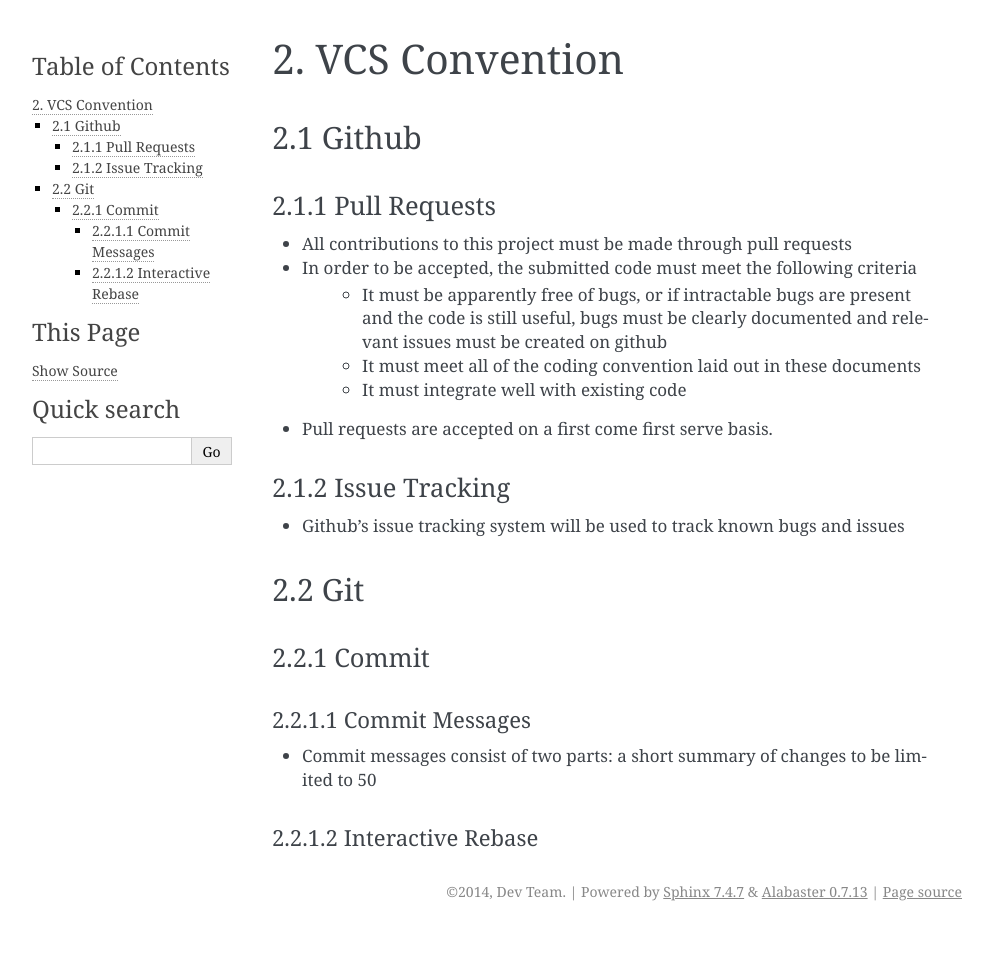
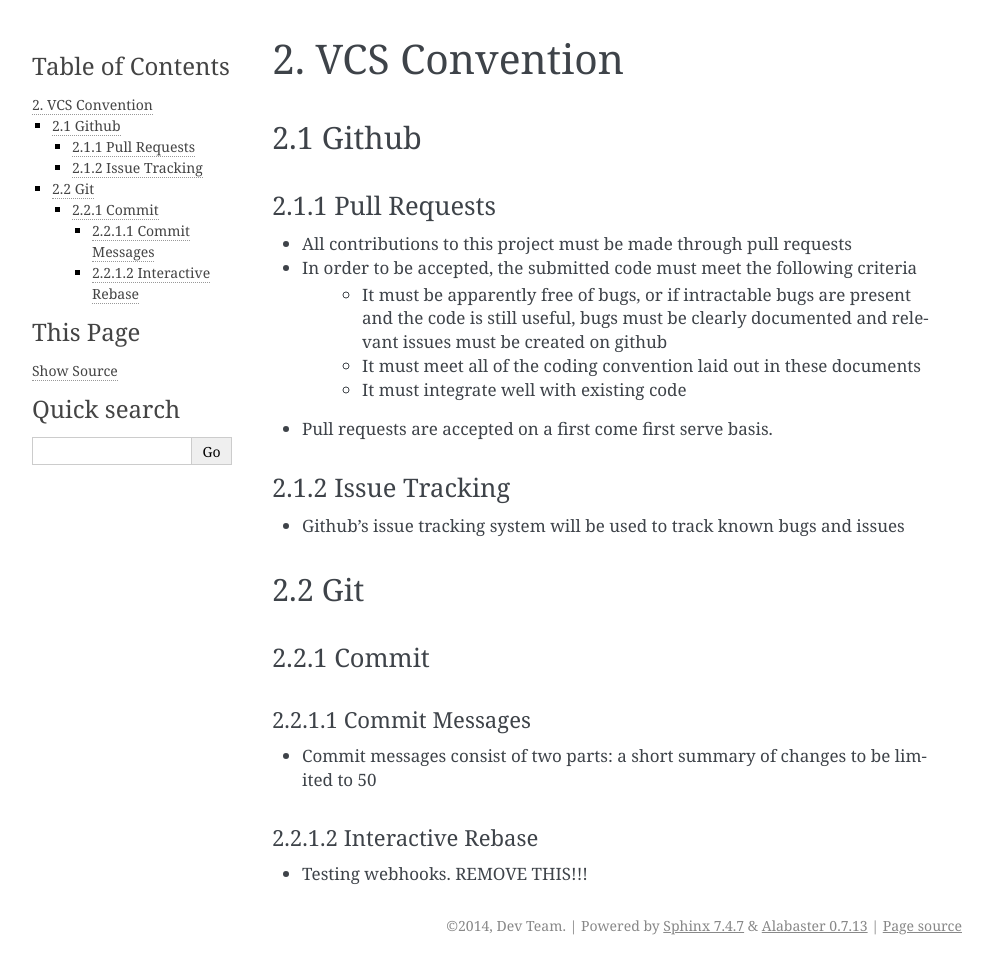
Before and after one commit to AnthonyChiavelli/VisualGitDocs, a Sphinx documentation site: the page built from source/pages/vcs_convention.rst, in a window 1280 px wide. Shown: the whole page, without its empty margins (148-1141 px from the left). Built offline with Sphinx 7.4.7, drawn with Linux system fonts in a browser that asks for light colours; formulas are drawn with MathJax 3; before the commit the page ends 931 px from its top, so only the background shows below that.

Commit message:
squash! merge with webhook test

```diff
--- a/source/pages/vcs_convention.rst
+++ b/source/pages/vcs_convention.rst
@@ -33,3 +33,4 @@
 
 2.2.1.2 Interactive Rebase
 ############################################
+* Testing webhooks. REMOVE THIS!!!
```
